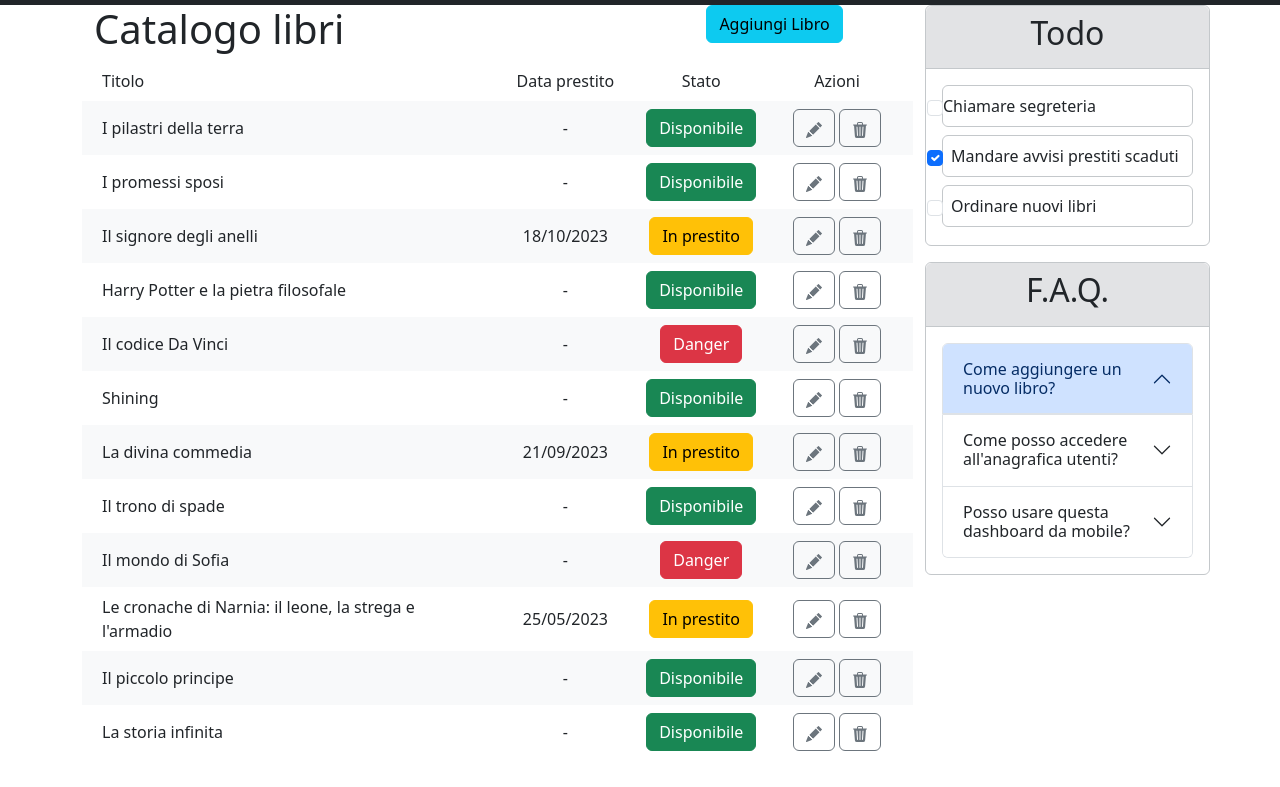
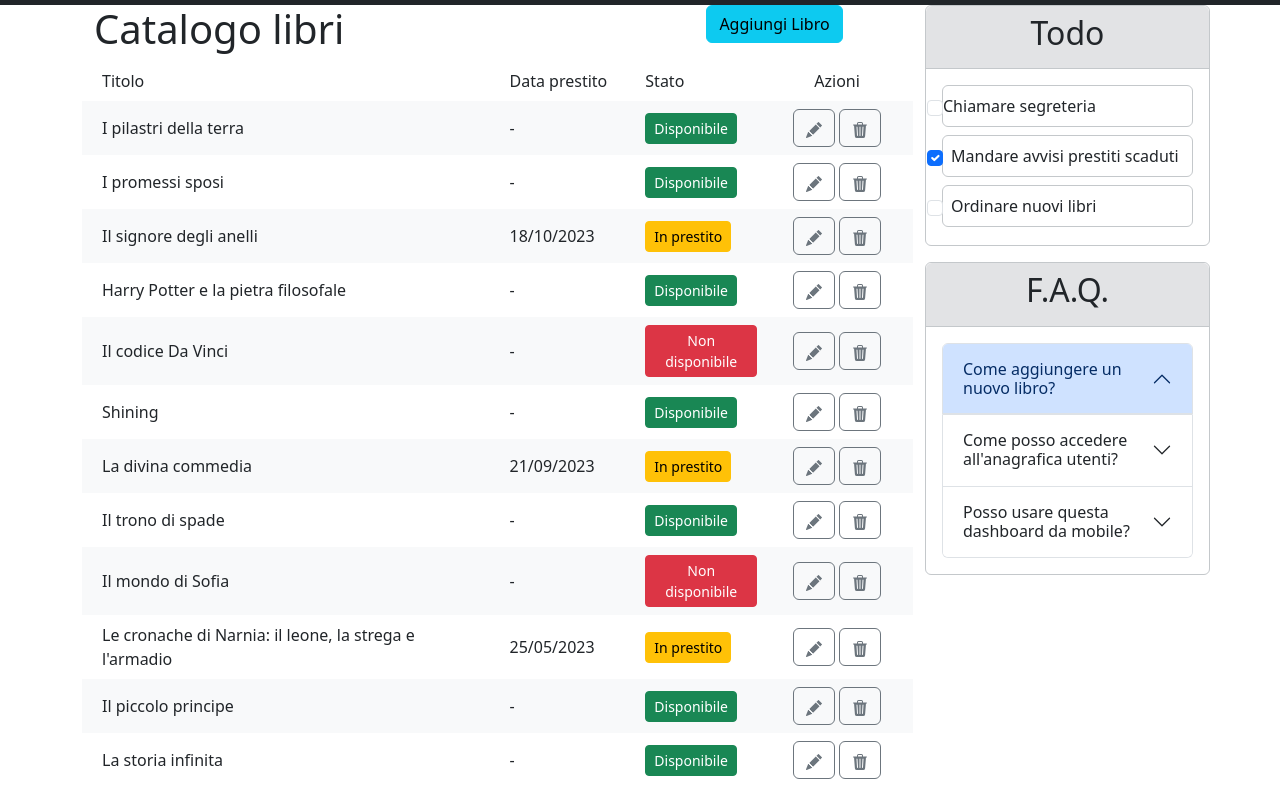
Before and after one commit to Tommasomerola/html-css-bootstrap-dashboard, a plain HTML site: page index.html in a window 1280 px wide. Shown: the part 56-843 px from the top of the page. Before the commit the page ends 815 px from the top, so only its background shows below. Drawn offline with nearby package versions, Linux system fonts and the light colour scheme.

Commit message:
fai fix tabella

```diff
--- a/index.html
+++ b/index.html
@@ -61,10 +61,10 @@
               <div class="col-6 text-start">
                Titolo
               </div>
-              <div class="col-2">
+              <div class="col-2 text-start">
                 Data prestito
               </div>
-              <div class="col-2 d-none d-lg-block">
+              <div class="col-2 d-none d-lg-block text-start">
                 Stato
               </div>
               <div class="col-2">
@@ -80,12 +80,12 @@
                 I pilastri della terra
                 </div>
                 <!-- data prestoto con funzionalità none -->
-                <div class="col-2 d-none d-lg-block">
+                <div class="col-2 d-none d-lg-block text-start">
                 -
                 </div>
                 <!-- disponibilità -->
-                <div class="col-2">
-                    <button type="button" class="btn btn-success">Disponibile</button>
+                <div class="col-2 text-start">
+                    <button type="button" class="btn btn-success btn-sm">Disponibile</button>
                 </div>
                 <!-- icone azioni -->
                 <div class="col-2">
@@ -108,11 +108,11 @@
                 <div class="col-6 text-start">
                 I promessi sposi
                 </div>
-                <div class="col-2 d-none d-lg-block">
+                <div class="col-2 d-none d-lg-block text-start">
                 -
                 </div>
-                <div class="col-2">
-                    <button type="button" class="btn btn-success">Disponibile</button>
+                <div class="col-2 text-start">
+                    <button type="button" class="btn btn-success btn-sm">Disponibile</button>
                 </div>
                 <div class="col-2">
                     <button type="button" class="btn btn-outline-secondary">
@@ -134,11 +134,11 @@
                 <div class="col-6 text-start">
                 Il signore degli anelli
                 </div>
-                <div class="col-2 d-none d-lg-block">
+                <div class="col-2 d-none d-lg-block text-start">
                 18/10/2023
                 </div>
-                <div class="col-2">
-                    <button type="button" class="btn btn-warning">In prestito</button>
+                <div class="col-2 text-start">
+                    <button type="button" class="btn btn-warning btn-sm">In prestito</button>
                 </div>
                 <div class="col-2">
                     <button type="button" class="btn btn-outline-secondary">
@@ -160,11 +160,11 @@
                 <div class="col-6 text-start">
                 Harry Potter e la pietra filosofale
                 </div>
-                <div class="col-2 d-none d-lg-block">
+                <div class="col-2 d-none d-lg-block text-start">
                 -
                 </div>
-                <div class="col-2">
-                    <button type="button" class="btn btn-success">Disponibile</button>
+                <div class="col-2 text-start">
+                    <button type="button" class="btn btn-success btn-sm">Disponibile</button>
                 </div>
                 <div class="col-2">
                     <button type="button" class="btn btn-outline-secondary">
@@ -186,11 +186,11 @@
                 <div class="col-6 text-start">
                 Il codice Da Vinci
                 </div>
-                <div class="col-2 d-none d-lg-block">
+                <div class="col-2 d-none d-lg-block text-start">
                 -
                 </div>
-                <div class="col-2">
-                    <button type="button" class="btn btn-danger">Danger</button>
+                <div class="col-2 text-start">
+                    <button type="button" class="btn btn-danger btn-sm">Non disponibile</button>
                 </div>
                 <div class="col-2">
                     <button type="button" class="btn btn-outline-secondary">
@@ -212,11 +212,11 @@
                 <div class="col-6 text-start">
                 Shining
                 </div>
-                <div class="col-2 d-none d-lg-block">
+                <div class="col-2 d-none d-lg-block text-start">
                 -
                 </div>
-                <div class="col-2">
-                    <button type="button" class="btn btn-success">Disponibile</button>
+                <div class="col-2 text-start">
+                    <button type="button" class="btn btn-success btn-sm">Disponibile</button>
                 </div>
                 <div class="col-2">
                     <button type="button" class="btn btn-outline-secondary">
@@ -238,11 +238,11 @@
                 <div class="col-6 text-start">
                 La divina commedia
                 </div>
-                <div class="col-2 d-none d-lg-block">
+                <div class="col-2 d-none d-lg-block text-start">
                 21/09/2023
                 </div>
-                <div class="col-2">
-                    <button type="button" class="btn btn-warning">In prestito</button>
+                <div class="col-2 text-start">
+                    <button type="button" class="btn btn-warning btn-sm">In prestito</button>
                 </div>
                 <div class="col-2">
                     <button type="button" class="btn btn-outline-secondary">
@@ -264,11 +264,11 @@
                 <div class="col-6 text-start">
                 Il trono di spade
                 </div>
-                <div class="col-2 d-none d-lg-block">
+                <div class="col-2 d-none d-lg-block text-start">
                 -
                 </div>
-                <div class="col-2">
-                    <button type="button" class="btn btn-success">Disponibile</button>
+                <div class="col-2 text-start">
+                    <button type="button" class="btn btn-success btn-sm">Disponibile</button>
                 </div>
                 <div class="col-2">
                     <button type="button" class="btn btn-outline-secondary">
@@ -290,11 +290,11 @@
                 <div class="col-6 text-start">
                 Il mondo di Sofia
                 </div>
-                <div class="col-2 d-none d-lg-block">
+                <div class="col-2 d-none d-lg-block text-start">
                 -
                 </div>
-                <div class="col-2">
-                    <button type="button" class="btn btn-danger">Danger</button>
+                <div class="col-2 text-start">
+                    <button type="button" class="btn btn-danger btn-sm">Non disponibile</button>
                 </div>
                 <div class="col-2">
                     <button type="button" class="btn btn-outline-secondary">
@@ -316,11 +316,11 @@
                 <div class="col-6 text-start">
                 Le cronache di Narnia: il leone, la strega e l'armadio
                 </div>
-                <div class="col-2 d-none d-lg-block">
+                <div class="col-2 d-none d-lg-block text-start">
                 25/05/2023
                 </div>
-                <div class="col-2">
-                    <button type="button" class="btn btn-warning">In prestito</button>
+                <div class="col-2 text-start">
+                    <button type="button" class="btn btn-warning btn-sm">In prestito</button>
                 </div>
                 <div class="col-2">
                     <button type="button" class="btn btn-outline-secondary">
@@ -342,11 +342,11 @@
                 <div class="col-6 text-start">
                 Il piccolo principe
                 </div>
-                <div class="col-2 d-none d-lg-block">
+                <div class="col-2 d-none d-lg-block text-start">
                 -
                 </div>
-                <div class="col-2">
-                    <button type="button" class="btn btn-success">Disponibile</button>
+                <div class="col-2 text-start">
+                    <button type="button" class="btn btn-success btn-sm">Disponibile</button>
                 </div>
                 <div class="col-2">
                     <button type="button" class="btn btn-outline-secondary">
@@ -368,11 +368,11 @@
                 <div class="col-6 text-start">
                 La storia infinita
                 </div>
-                <div class="col-2 d-none d-lg-block">
+                <div class="col-2 d-none d-lg-block text-start">
                 -
                 </div>
-                <div class="col-2">
-                    <button type="button" class="btn btn-success">Disponibile</button>
+                <div class="col-2 text-start">
+                    <button type="button" class="btn btn-success btn-sm">Disponibile</button>
                 </div>
                 <div class="col-2">
                     <button type="button" class="btn btn-outline-secondary">
```
